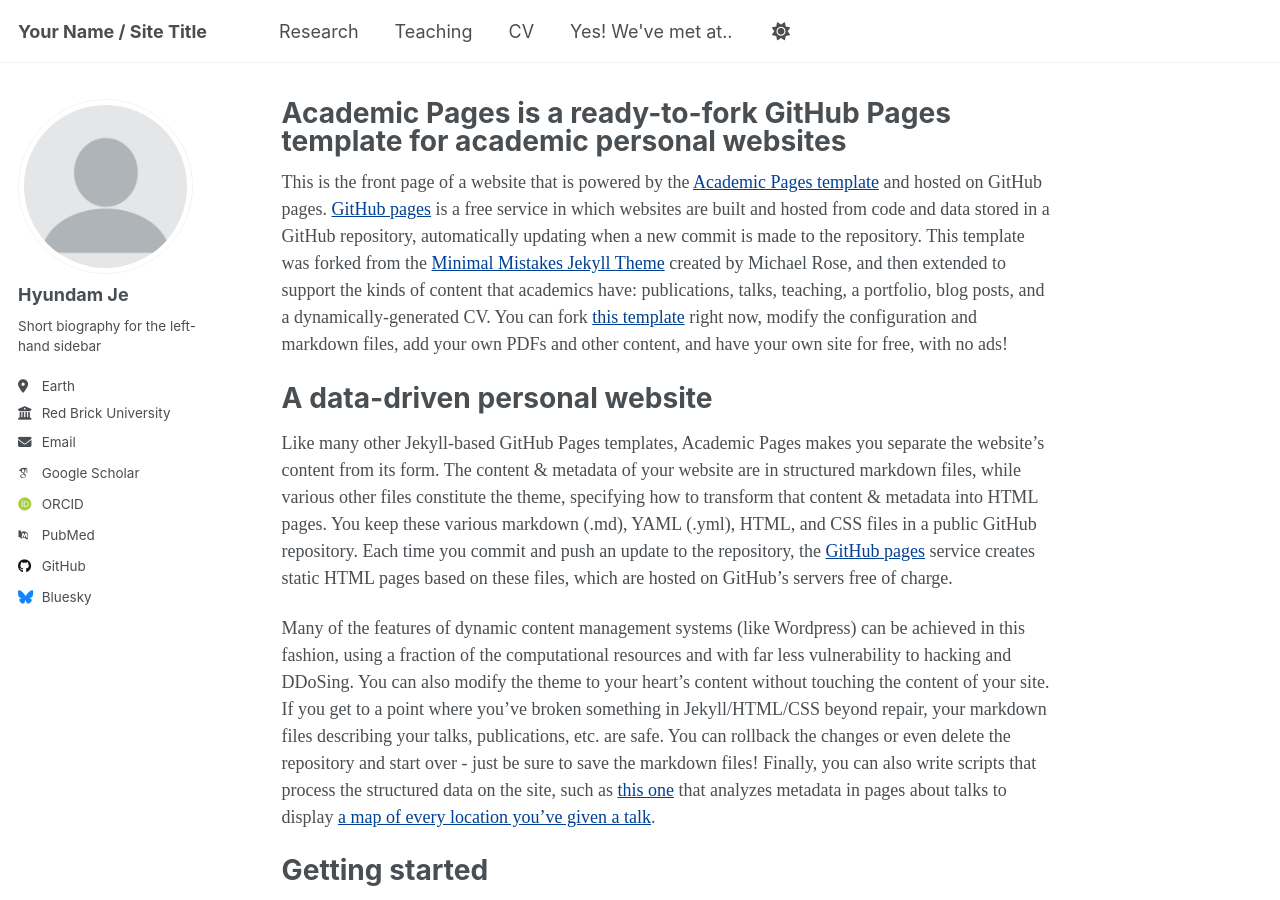
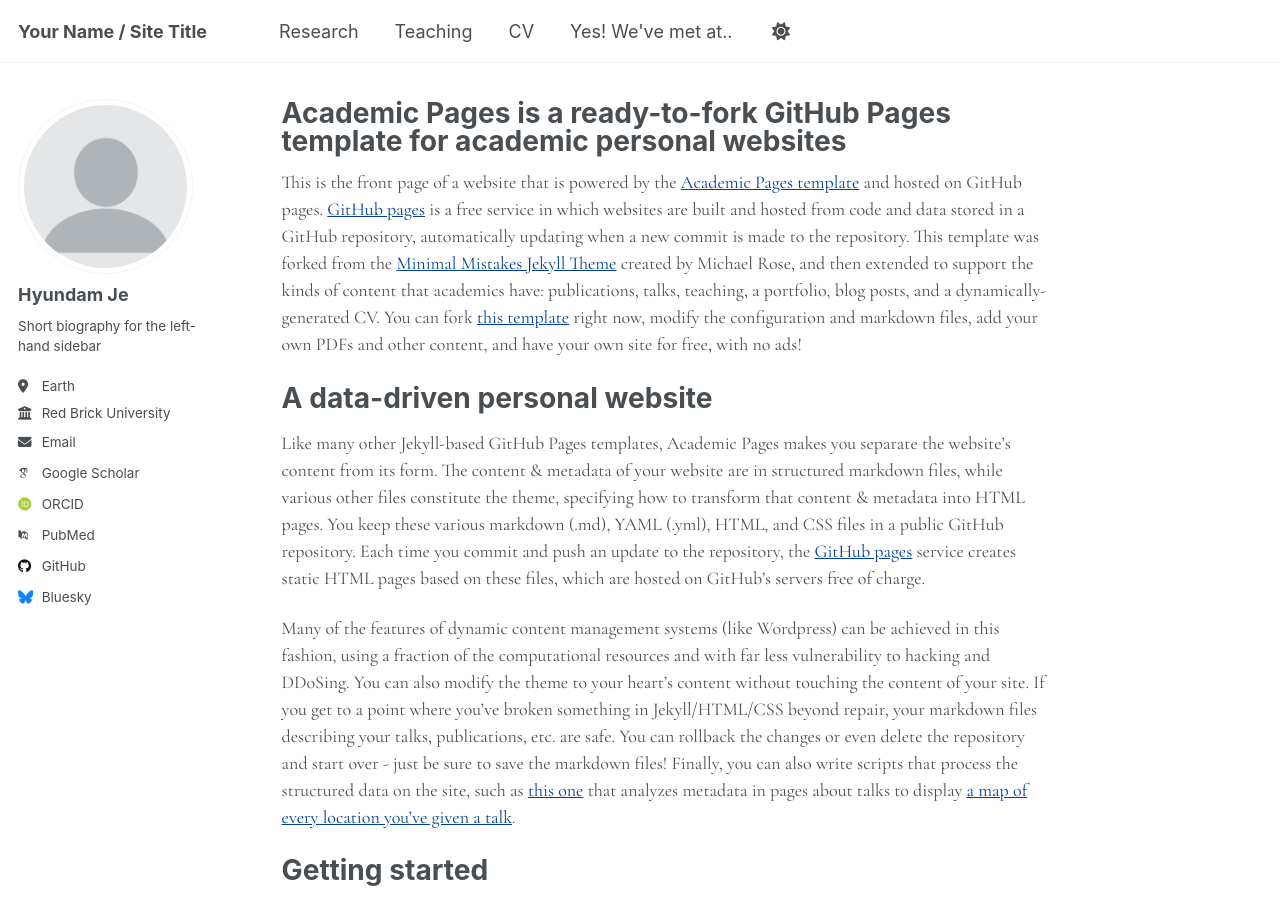
Before and after one commit to hyundamje/hyundamje.github.io, a Jekyll site: the page built from _pages/about.md, in a window 1280 px wide and 900 px high. Built offline with Jekyll 4.4.1, drawn with Linux system fonts in a browser that asks for light colours; some web fonts are replaced.

Commit message:
Update head.html

```diff
--- a/_includes/head.html
+++ b/_includes/head.html
@@ -15,6 +15,9 @@
   document.documentElement.className = document.documentElement.className.replace(/\bno-js\b/g, '') + ' js ';
 </script>
 
+<!-- Google Fonts: Cormorant Garamond -->
+<link href="https://fonts.googleapis.com/css2?family=Cormorant+Garamond:wght@400;500;700&display=swap" rel="stylesheet">
+
 <!-- For all browsers -->
 <link rel="stylesheet" href="{{ base_path }}/assets/css/main.css">
 
```
